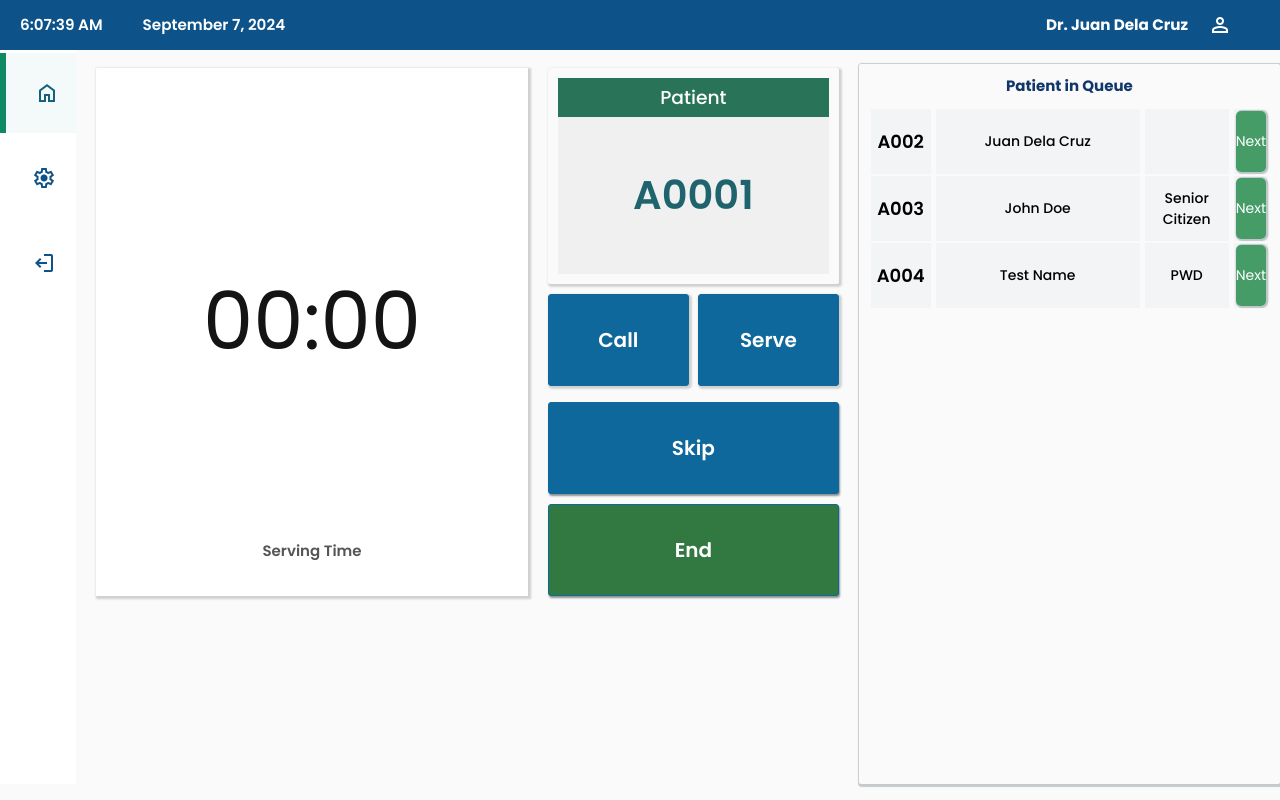
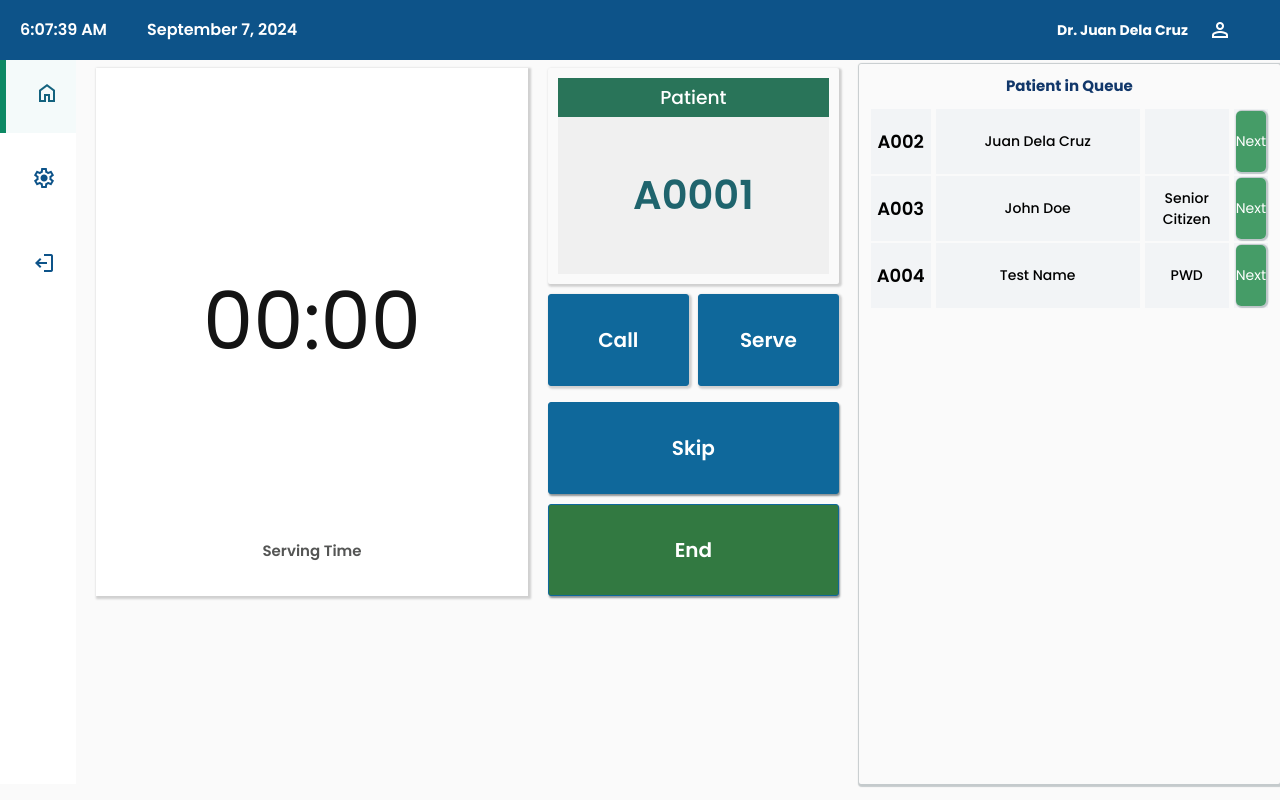
Before and after one commit to JELLAenguig/Qnnect, a PHP site: page /deptPage.php in a window 1280 px wide. Run offline with PHP 8.4, Linux system fonts and the light colour scheme.

Commit message:
Index update

```diff
--- a/_-dept.css
+++ b/_2ndAdmin.css
@@ -63,9 +63,9 @@ main{
 .topNav{
     z-index: 10;
     position: absolute;
-    width: 100vw;
+    width: 100%;
     background-color: var(--color-primary);
-    line-height: 40px;
+    line-height: 50px;
     align-items: center;
     display: flex;
 }
@@ -74,7 +74,7 @@ main{
     right: 3rem;
     display: flex;
     align-items: center;
-    color: var(--font-fff);
+    color: white;
     font-weight: 200;
 }
 .adminProfile .adminImage{
@@ -82,13 +82,13 @@ main{
     display: flex;
 }
 .adminProfile .adminName{
-    font-size: 1.9vh;
+    font-size: 14px;
 }
 .topNav .date{
     display: flex;
 }
 .date p{
-    font-size: 1.9vh;
+    font-size: 16px;
     font-weight: 600;
     color:#ffffff;
 }
--- a/deptPage.php
+++ b/deptPage.php
@@ -3,7 +3,7 @@
 <head>
     <meta charset="UTF-8">
     <meta name="viewport" content="width=device-width, initial-scale=1.0">
-    <link rel="stylesheet" href="_-dept.css">
+    <link rel="stylesheet" href="_2ndAdmin.css">
     <link rel="stylesheet" href="https://fonts.googleapis.com/css2?family=Material+Symbols+Outlined:opsz,wght,FILL,GRAD@20..48,100..700,0..1,-50..200" />
     <title>Staff || RHU Q-nnect</title>
 </head>
--- a/index.php
+++ b/index.php
@@ -55,6 +55,7 @@
 
     <form id="hiddenForm" action="Aticket.php" method="post" style="display: none;">
         <input type="hidden" id="serviceInput" name="service" />
+        <input type="hidden" id="priorType" name="priorType"/>
     </form>
 
     <div class="crdts">
```
